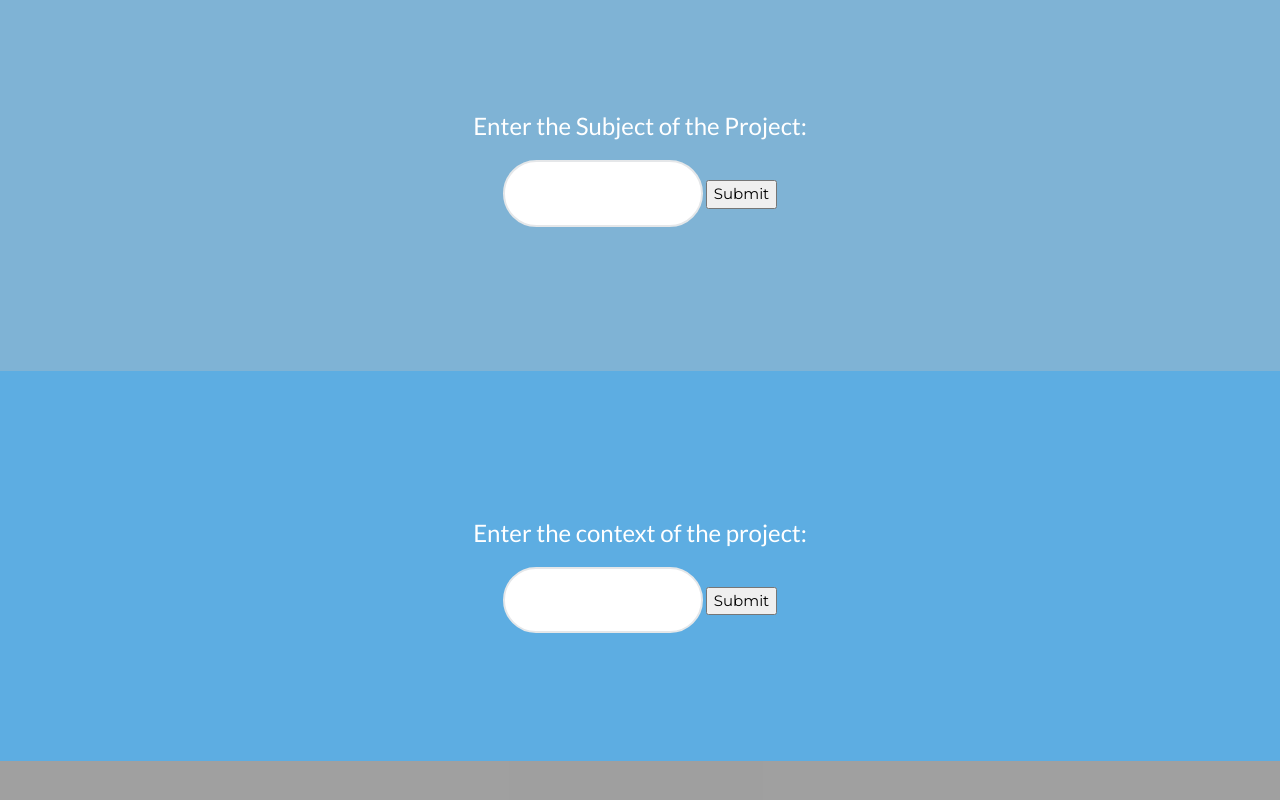
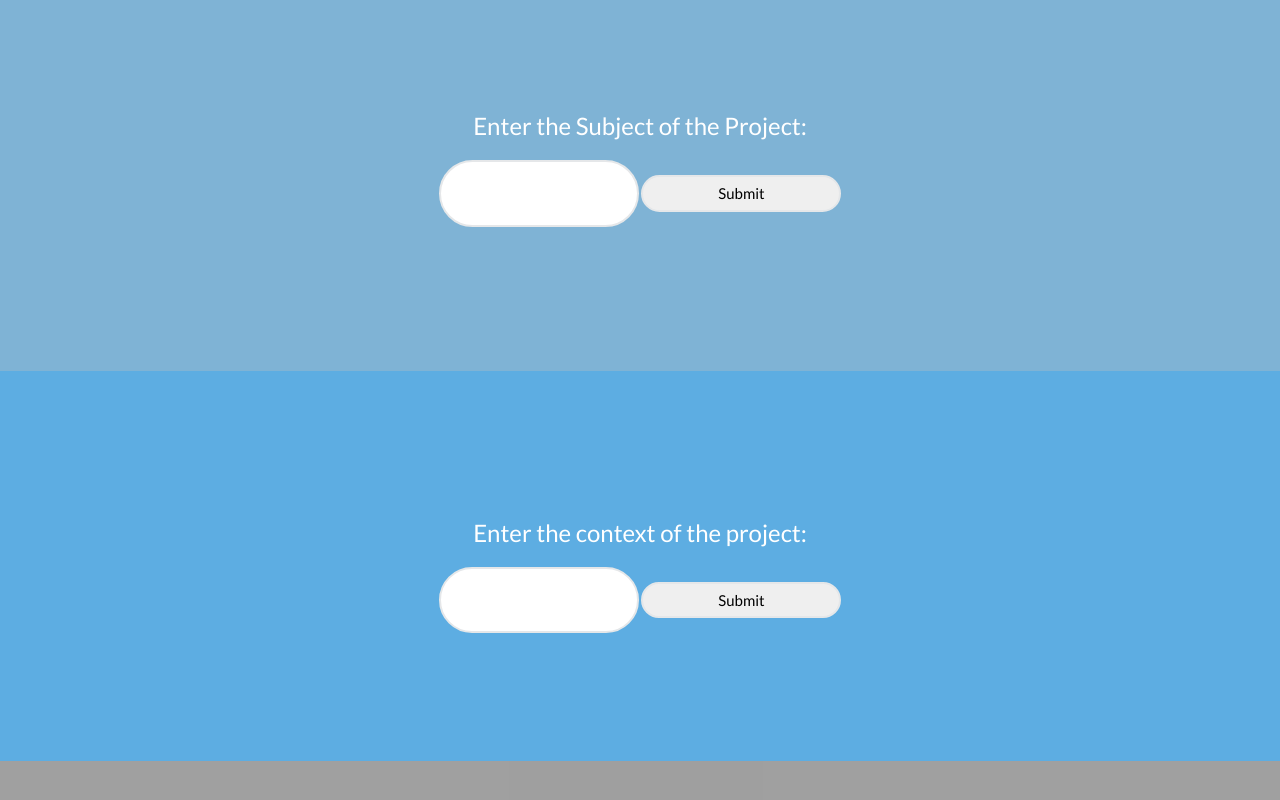
Before and after one commit to Hurricane2010/SCHOOLWORK_INFINITY, a plain HTML site: page SHI_Project.html in a window 1280 px wide. Shown: the part 364-1164 px from the top of the page. Drawn offline with nearby package versions, Linux system fonts and the light colour scheme.

Commit message:
button (again)

```diff
--- a/SHI_Project.html
+++ b/SHI_Project.html
@@ -39,7 +39,7 @@
   <form action = "/action_page.php">
     <label for="subject_text" style="color: white;"><h3 class = "w3-margin">Enter the Subject of the Project: </h3></label>
     <input type="text" id="subject" name="subject">
-    <button type="button">Submit</button>
+    <input type="submit" value="Submit" id="subjectButton">
   </form>
   <h5 class = "w3-margin" id = "outputText"></h5>
   <h5 class = "w3-margin w3-left-align"><span id="outputText"></span></h5>
@@ -49,7 +49,7 @@
   <form action = "/action_page.php">
     <label for="context_text" style="color: white;"><h3 class = "w3-margin" >Enter the context of the project: </h3></label>
     <input type="text" id="context" name="context">
-    <button type="button">Submit</button>
+    <input type="submit" value="Submit" id="contextButton">
   </form>
 </div>
 
--- a/style.css
+++ b/style.css
@@ -10,7 +10,7 @@ body,h1,h2,h3,h4,h5,h6 {font-family: "Lato", sans-serif}
     text-align: center;
 }
 
-.button{
+#subjectButton, #contextButton, #subjectHWButton, #contextHWButton{
 	border-radius: 50px 50px 50px 50px;
 	border: 2px solid #E5E7E9;
     padding: 5px;
```
Also changed, not shown: SHI_Homework.html (+2 -2 lines).
